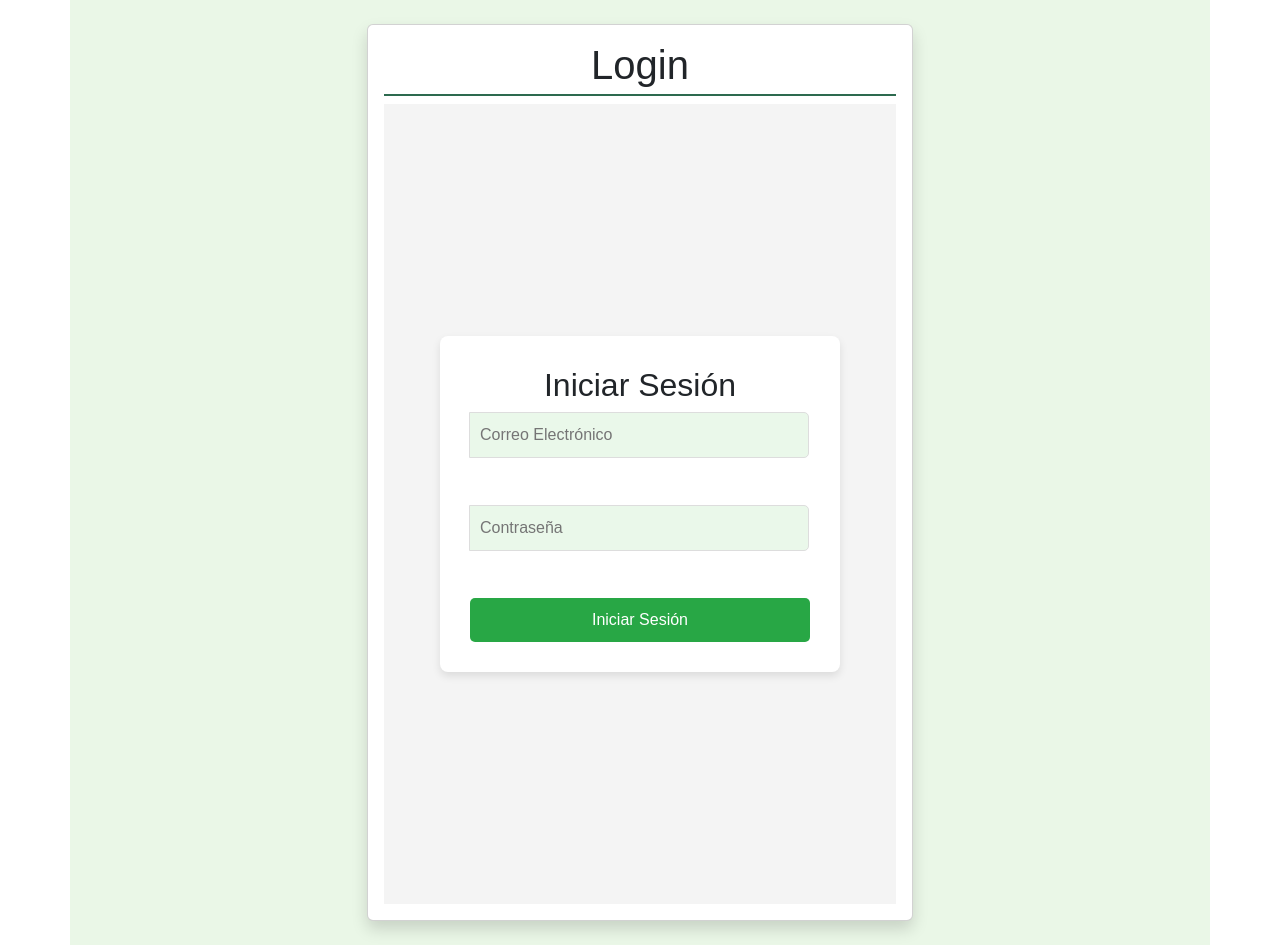
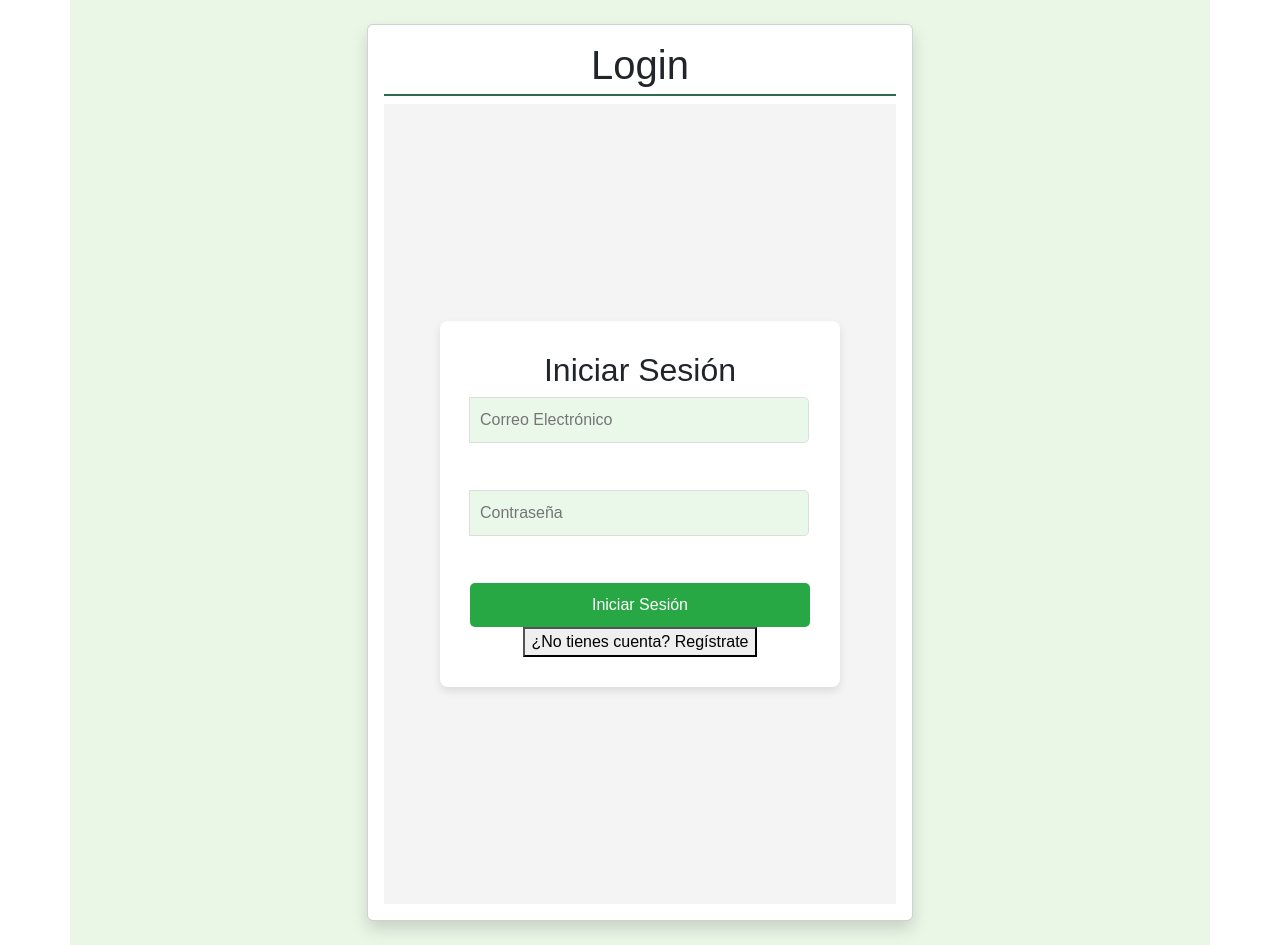
Before and after one commit to iris050709/react_sr_apweb, a React (Create React App) app: page / in a window 1280 px wide. Built offline with nearby package versions, Linux system fonts and the light colour scheme; no server answers.

Commit message:
DISEÑO7

```diff
--- a/src/App.js
+++ b/src/App.js
@@ -53,6 +53,7 @@ const App = () => {
     const [editingRiego, setEditingRiego] = useState(null);
     const [editingRegistro, setEditingRegistro] = useState(null);
     const [editingDato, setEditingDato] = useState(null);
+    const [showRegisterForm, setShowRegisterForm] = useState(false);
 
     const [loggedIn, setLoggedIn] = useState(false);
 
@@ -92,7 +93,7 @@ const App = () => {
                         <div className="card shadow">
                             <div className="card-body">
                                 <h1 className="card-title text-center">Login</h1>
-                                <LoginForm onLogin={handleLogin} />
+                                <LoginForm onLogin={handleLogin} onShowRegisterForm={addUser} />
                             </div>
                         </div>
                     </div>
--- a/src/components/Login.jsx
+++ b/src/components/Login.jsx
@@ -2,7 +2,7 @@ import React, { useState } from "react";
 import './LoginForm.css';
 import { FaUser, FaLock } from "react-icons/fa";
 
-const LoginForm = ({ onLogin }) => {
+const LoginForm = ({ onLogin, onShowRegisterForm }) => {
     const [correo, setCorreo] = useState('');
     const [password, setPassword] = useState('');
     const [error, setError] = useState('');
@@ -56,6 +56,9 @@ const LoginForm = ({ onLogin }) => {
                         <button className="submit-button" type="submit">Iniciar Sesión</button>
                     </div>
                 </form>
+                <div className="register-link">
+                    <button className="register-button" onClick={onShowRegisterForm}>¿No tienes cuenta? Regístrate</button>
+                </div>
             </div>
         </div>
     );
```
